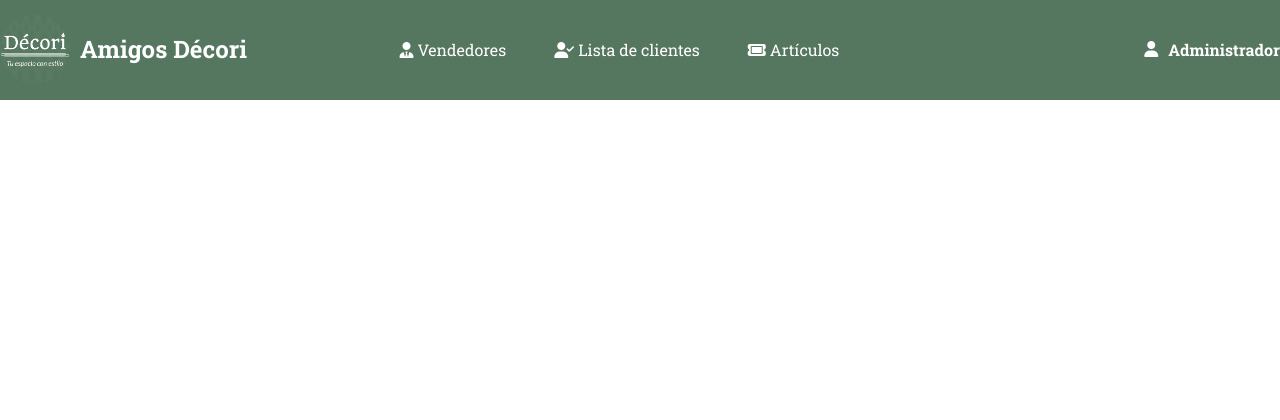
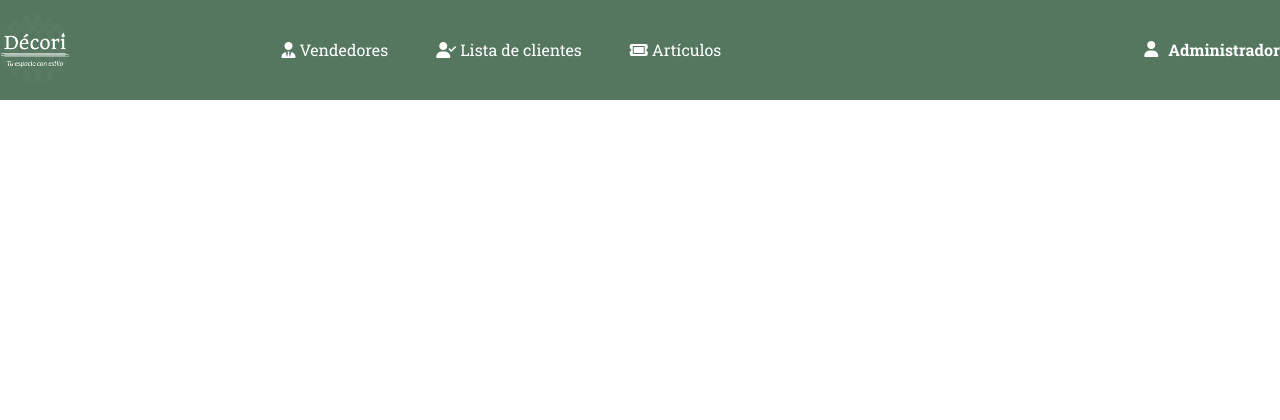
Before and after one commit to abrahampa21/boletera, a PHP site: page /panelAdmin.php in a window 1280 px wide. Shown: the top 420 px of the page. Run offline with PHP 8.4, Linux system fonts and the light colour scheme; the visitor is signed in with stand-in values (Sample User, id 1); data that the repository does not hold is empty; a stand-in replaces the project's code that opens the database connection; some libraries are stand-ins or nearby versions.

Commit message:
Cambio pequeño

```diff
--- a/panelAdmin.php
+++ b/panelAdmin.php
@@ -35,7 +35,6 @@ if ($resultado && $resultado->num_rows > 0) {
         <nav>
             <div class="img-company">
                 <img src="src/img/logoPaginas.png" alt="Décori" title="Décori">
-                <h1>Amigos Décori</h1>
             </div>
             <div class="links">
                 <div class="apartados">
```
